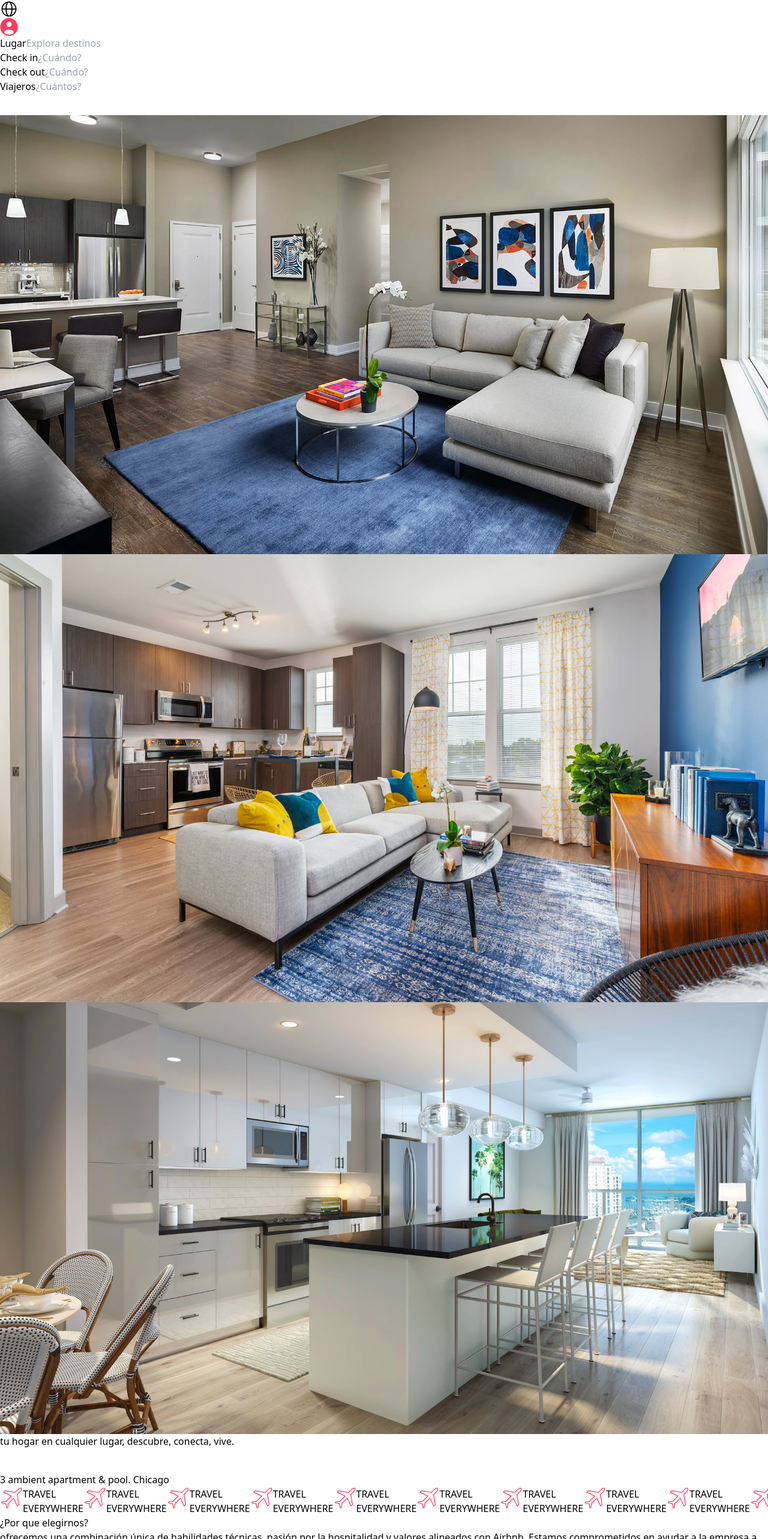
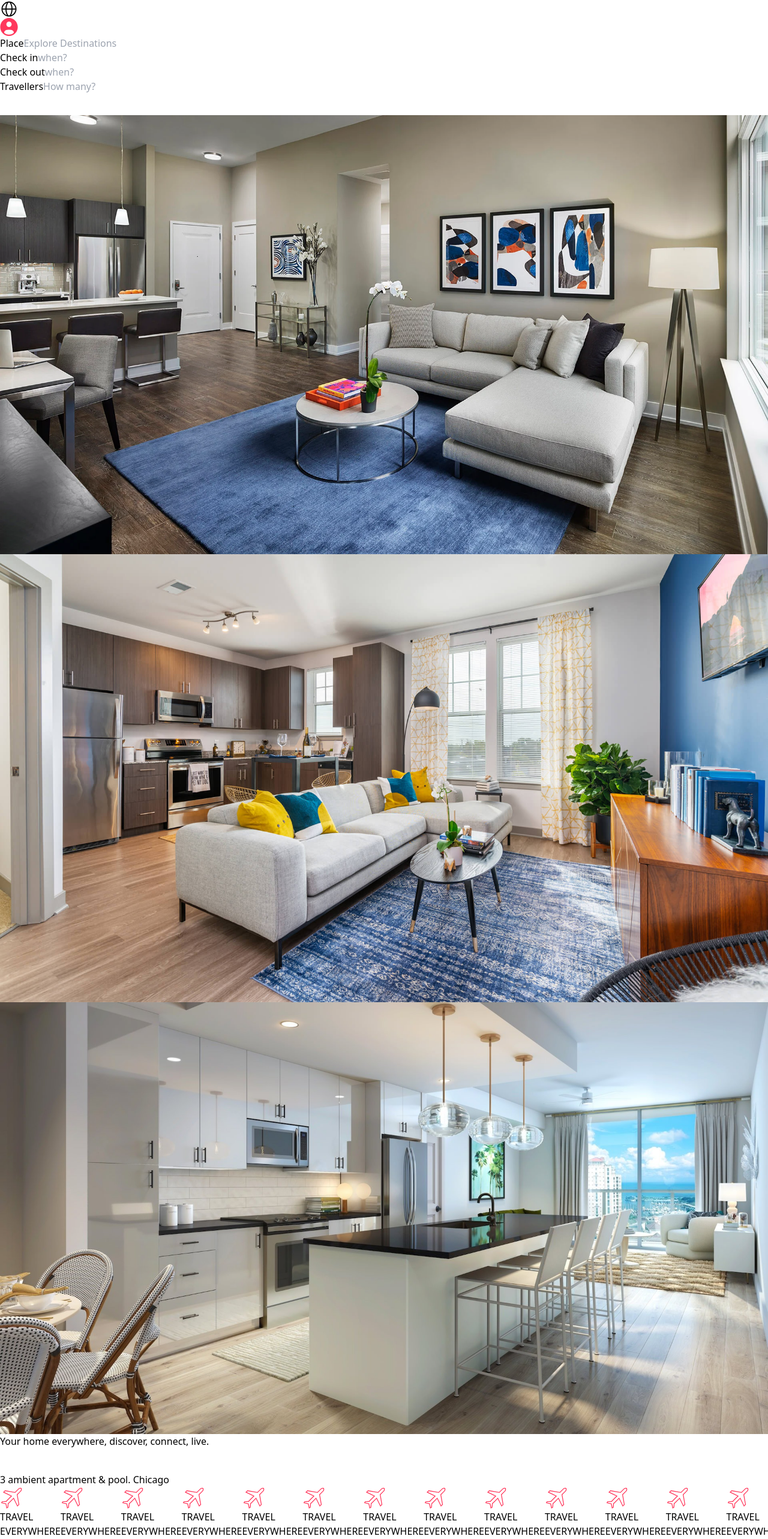
Before and after one commit to villarrealjoaquin/Travel-nest, a React (Vite) app in the folder client/: page / in a window 1280 px wide. Shown: the part 48-2614 px from the top of the page at 60% size. Built offline with nearby package versions, Linux system fonts and the light colour scheme.

Commit message:
translations added and fixes

```diff
--- a/client/package.json
+++ b/client/package.json
@@ -11,8 +11,13 @@
   },
   "dependencies": {
     "i18next": "^23.6.0",
+    "i18next-browser-languagedetector": "^7.1.0",
+    "i18next-http-backend": "^2.3.1",
+    "install": "^0.13.0",
+    "npm": "^10.2.1",
     "react": "^18.2.0",
     "react-dom": "^18.2.0",
+    "react-i18next": "^13.3.1",
     "react-router-dom": "^6.17.0"
   },
   "devDependencies": {
--- a/client/src/App.tsx
+++ b/client/src/App.tsx
@@ -1,5 +1,6 @@
 import { Navbar } from "./components"
 import { Home } from "./pages"
+import './i18n'
 
 function App() {
   return (
--- a/client/src/components/Navbar/Navbar.tsx
+++ b/client/src/components/Navbar/Navbar.tsx
@@ -1,3 +1,4 @@
+import { t } from "i18next"
 import { Global, UserIcon } from "."
 
 function Navbar() {
@@ -8,7 +9,7 @@ function Navbar() {
           <h2 className="text-[#FF385C] text-[2.5rem] font-medium">TravelNest</h2>
           <section className="flex items-center gap-5">
             <article className="flex gap-3">
-              <h3 className="text-lg text-center">Pone tu publicacion</h3>
+              <h3 className="text-lg text-center">{t('navbar.post')}</h3>
               <Global />
             </article>
             <article className="flex items-center border border-black rounded-3xl px-3 py-1 gap-2">
--- a/client/src/components/Navbar/icons/icons.tsx
+++ b/client/src/components/Navbar/icons/icons.tsx
@@ -6,6 +6,6 @@ export const Global = () => (
 
 export const UserIcon = () => (
   <svg width="30" height="30" viewBox="0 0 41 42" fill="none" xmlns="http://www.w3.org/2000/svg">
-    <path fill-rule="evenodd" clip-rule="evenodd" d="M41 21C41 32.5979 31.8217 42 20.5 42C9.17816 42 0 32.5979 0 21C0 9.40201 9.17816 0 20.5 0C31.8217 0 41 9.40201 41 21ZM26.65 14.7C26.65 18.1795 23.8966 21 20.5 21C17.1034 21 14.35 18.1795 14.35 14.7C14.35 11.2206 17.1034 8.4 20.5 8.4C23.8966 8.4 26.65 11.2206 26.65 14.7ZM20.5 38.85C24.1572 38.85 27.5514 37.6958 30.3541 35.7235C31.5921 34.8524 32.121 33.193 31.4015 31.8427C29.9095 29.0436 26.8349 27.3 20.4998 27.3C14.1649 27.3 11.0904 29.0434 9.59839 31.8427C8.87865 33.193 9.40765 34.8522 10.6456 35.7233C13.4484 37.6956 16.8426 38.85 20.5 38.85Z" fill="#FF385C" />
+    <path fillRule="evenodd" clipRule="evenodd" d="M41 21C41 32.5979 31.8217 42 20.5 42C9.17816 42 0 32.5979 0 21C0 9.40201 9.17816 0 20.5 0C31.8217 0 41 9.40201 41 21ZM26.65 14.7C26.65 18.1795 23.8966 21 20.5 21C17.1034 21 14.35 18.1795 14.35 14.7C14.35 11.2206 17.1034 8.4 20.5 8.4C23.8966 8.4 26.65 11.2206 26.65 14.7ZM20.5 38.85C24.1572 38.85 27.5514 37.6958 30.3541 35.7235C31.5921 34.8524 32.121 33.193 31.4015 31.8427C29.9095 29.0436 26.8349 27.3 20.4998 27.3C14.1649 27.3 11.0904 29.0434 9.59839 31.8427C8.87865 33.193 9.40765 34.8522 10.6456 35.7233C13.4484 37.6956 16.8426 38.85 20.5 38.85Z" fill="#FF385C" />
   </svg>
 )
--- /dev/null
+++ b/client/src/i18n.ts
@@ -0,0 +1,39 @@
+import i18n from 'i18next';
+import { initReactI18next } from 'react-i18next';
+import EN_TRANSLATIONS from './utils/locales/en/en.json';
+import ES_TRANSLATIONS from './utils/locales/es/es.json';
+
+import Backend from 'i18next-http-backend';
+import LanguageDetector from 'i18next-browser-languagedetector';
+
+i18n
+    .use(Backend)
+    .use(LanguageDetector)
+    .use(initReactI18next)
+    .init(
+        {
+            detection: {
+                order: ['querystring', 'navigator'],
+                lookupQuerystring: 'lng',
+            },
+            fallbackLng: 'es',
+            debug: false,
+            resources: {
+                en: {
+                    translation: EN_TRANSLATIONS,
+                },
+                es: {
+                    translation: ES_TRANSLATIONS,
+                },
+            },
+            supportedLngs: ['en', 'es'],
+            interpolation: {
+                escapeValue: false,
+            },
+        },
+        (err, t) => {
+            if (err) console.error(err);
+        },
+    );
+
+export default i18n;
--- a/client/src/pages/Home/Home.tsx
+++ b/client/src/pages/Home/Home.tsx
@@ -7,6 +7,7 @@ import { ApartmentSearch } from "."
 import SliderHome from './components/Slider/Slider';
 import { WhyChooseUs } from './components/WhyChooseUs/WhyChooseUs';
 import Form from './components/FormDiscounts/Form'
+import { t } from 'i18next';
 
 function Home() {
 
@@ -14,19 +15,19 @@ function Home() {
     {
       id: 1,
       image: apartment1,
-      info: "1 ambient apartment & terrace.",
+      info: t('apartments.1'),
       highlighted: "Malasia"
     },
     {
       id: 2,
       image: apartment2,
-      info: "3 ambient apartment & pool.",
+      info: t('apartments.3'),
       highlighted: "Chicago"
     },
     {
       id: 3,
       image: apartment3,
-      info: "2 ambient apartment.",
+      info: t('apartments.2'),
       highlighted: "Noruega"
     }
   ];
@@ -60,7 +61,7 @@ function Home() {
           />
         ))}
         <div className='flex flex-col absolute top-[50%] left-[5%] z-20'>
-          <span className='text-white text-[4rem] max-w-4xl mb-5 font-bold'>tu hogar en cualquier lugar, descubre, conecta, vive.</span>
+          <span className='text-white text-[4rem] max-w-4xl mb-5 font-bold'>{t('home.homeTitle')}</span>
           <div className='flex items-center'>
             <img src={location} alt="" className='text-black' width={40} />
             <p className='text-white text-[1.4rem]  pl-2'>{currentApartment.info} <span className='font-bold'>{currentApartment.highlighted}</span></p>
--- a/client/src/pages/Home/components/ApartmentSearch/ApartmentSearch.tsx
+++ b/client/src/pages/Home/components/ApartmentSearch/ApartmentSearch.tsx
@@ -1,3 +1,4 @@
+import { t } from "i18next";
 import { SearchIcon } from "../..";
 
 function ApartmentSearch() {
@@ -10,20 +11,20 @@ function ApartmentSearch() {
       <section className="flex justify-center relative top-10">
         <form onSubmit={handleSubmit} className="flex items-center border border-black rounded-full px-4 gap-2 z-50 bg-white">
           <div className="flex flex-col border-r border-black pl-5 py-3">
-            <label className="font-bold">Lugar</label>
-            <input className="focus:border-transparent focus:outline-none" type="text" placeholder="Explora destinos" />
+            <label className="font-bold">{t('navbar.place')}</label>
+            <input className="focus:border-transparent focus:outline-none" type="text" placeholder={t('navbar.explore')} />
           </div>
           <div className="flex flex-col border-r border-black py-3">
             <label className="font-bold">Check in</label>
-            <input className="focus:border-transparent focus:outline-none" type="text" placeholder="¿Cuándo?" />
+            <input className="focus:border-transparent focus:outline-none" type="text" placeholder={t('navbar.when')} />
           </div>
           <div className="flex flex-col border-r border-black py-3">
             <label className="font-bold">Check out</label>
-            <input className="focus:border-transparent focus:outline-none" type="text" placeholder="¿Cuándo?" />
+            <input className="focus:border-transparent focus:outline-none" type="text" placeholder={t('navbar.when')}  />
           </div>
           <div className="flex flex-col py-3">
-            <label className="font-bold">Viajeros</label>
-            <input className="focus:border-transparent focus:outline-none" type="text" placeholder="¿Cuántos?" />
+            <label className="font-bold">{t('navbar.travellers')}</label>
+            <input className="focus:border-transparent focus:outline-none" type="text" placeholder={t('navbar.howMany')} />
           </div>
           <button className="bg-[#FF385C] rounded-3xl p-2"><SearchIcon /></button>
         </form>
--- a/client/src/pages/Home/components/FormDiscounts/Form.tsx
+++ b/client/src/pages/Home/components/FormDiscounts/Form.tsx
@@ -1,9 +1,10 @@
+import { t } from "i18next";
 import Button from "../../../../components/Button";
 
 function Form() {
     return (
         <section className="bg-[#FF385C] flex items-center w-full h-[200px] pl-10">
-            <span className="text-[3rem] text-white max-w-lg text-center">Descubre nuestros descuentos ocultos</span>
+            <span className="text-[3rem] text-white max-w-lg text-center">{t('home.discoverUs')}</span>
             <div>
                 <input placeholder="First Name" type="text" className="text-[1.5rem] text-white focus:outline-none bg-transparent border-b ml-[50px]"></input>
                 <input placeholder="Last Name" type="text" className="text-[1.5rem] text-white  focus:outline-none bg-transparent border-b ml-20"></input>
--- a/client/src/pages/Home/components/Slider/Slider.tsx
+++ b/client/src/pages/Home/components/Slider/Slider.tsx
@@ -14,18 +14,17 @@ const SliderHome = ({
             border-t-solid border-t-red-500
             py-2 lg:py-4 ${containerClassNames} `}
         >
-            <div className={`${styles['logo-slide']} ${styles['logo-content']} mx-4 items-center gap-16`}>
+            <div className={`${styles['logo-slide']} ${styles['logo-content']} mx-4 items-center gap-44`}>
                 {[...Array(20)].map((_, index) => (
-                    <>
-                        <div key={index}>
+                    <div key={index} className='flex items-center w-[500px] gap-24'>
+                        <div>
                             <svg width="38" height="38" viewBox="0 0 38 38" fill="none" xmlns="http://www.w3.org/2000/svg">
                                 <path d="M10.8336 36.176L9.25418 28.7328L1.75156 27.0738L3.28462 24.1348L10.1543 23.7595C10.507 23.3011 11.2943 22.2941 11.7859 21.8025L18.0452 15.5432L4.99581 9.14494L8.29943 5.84132L24.8437 8.74357L30.7016 2.88563C31.3963 2.19094 32.4781 1.82401 33.8295 1.82401C34.751 1.82401 35.4861 1.99382 35.5169 2.00094L35.8732 2.08407L35.9789 2.43438C36.5358 4.27501 36.2009 6.35075 35.1832 7.36844L29.298 13.2537L32.1884 29.7303L28.8847 33.0339L22.5114 20.0367L16.6654 25.8839C16.0502 26.4979 14.7381 27.7079 14.2512 28.1544L13.7394 34.5966L10.8312 36.1748L10.8336 36.176ZM3.63968 26.1951L10.3253 27.6723L11.7218 34.2558L12.5352 33.8141L13.0316 27.5583L13.2157 27.3897C13.2347 27.3731 15.0468 25.7165 15.7724 24.9909L22.8712 17.8909L29.2446 30.8881L30.8287 29.3028L27.9383 12.825L34.2902 6.47426C34.8412 5.92326 35.1749 4.57663 34.865 3.16944C34.6085 3.13144 34.2404 3.09107 33.8319 3.09107C33.1277 3.09107 32.1706 3.21101 31.5982 3.78219L25.2747 10.1056L8.72931 7.20338L7.14399 8.78751L20.1934 15.1858L12.6813 22.6979C12.1077 23.2703 10.9974 24.7428 10.9856 24.757L10.8086 24.9921L4.07312 25.3603L3.63849 26.1939L3.63968 26.1951Z" fill="#FF385C" />
                             </svg>
-
                         </div>
 
                         <p className="min-w-fit text-2xl tracking-widest text-[#FF385C]">{title?.toUpperCase()}</p>
-                    </>
+                    </div>
                 ))}
             </div>
         </div>
--- a/client/src/pages/Home/components/WhyChooseUs/WhyChooseUs.tsx
+++ b/client/src/pages/Home/components/WhyChooseUs/WhyChooseUs.tsx
@@ -1,3 +1,4 @@
+import { t } from "i18next"
 
 
 export const WhyChooseUs = () => {
@@ -6,13 +7,9 @@ export const WhyChooseUs = () => {
       <div className="relative top-[200px] right-[60px] w-[400px] h-[23px] bg-[#FF385C] rotate-[-40deg]"></div>
       <div className="relative top-[150px] left-[2px] w-[400px] h-[23px] bg-[#DF405D] rotate-[-40deg]"></div>
       <div className="flex items-center gap-14 justify-center mt-32">
-        <div>
-          <h3 className="text-[4rem] text-[#FF385C]">¿Por que elegirnos?</h3>
-          <p className="text-[1.5rem] max-w-xl text-center">ofrecemos una combinación única de habilidades técnicas,
-            pasión por la hospitalidad y valores alineados con Airbnb.
-            Estamos comprometidos en ayudar a la empresa a crecer, mantener
-            a los usuarios felices y fomentar experiencias auténticas en todo el mundo.
-          </p>
+        <div className="flex items-center flex-col">
+          <h3 className="text-[4rem] text-[#FF385C]">{t('home.whyChooseUsTitle')}</h3>
+          <p className="text-[1.5rem] max-w-xl text-center">{t('home.whyChooseUsText')}</p>
         </div>
         <div>
           <svg width="400" height="356" viewBox="0 0 400 356" fill="none" xmlns="http://www.w3.org/2000/svg">
--- a/client/src/utils/locales/en/en.json
+++ b/client/src/utils/locales/en/en.json
@@ -1,5 +1,21 @@
 {
+    "navbar": {
+        "post": "Add your post",
+        "place": "Place",
+        "travellers": "Travellers",
+        "explore": "Explore Destinations",
+        "when": "when?",
+        "howMany": "How many?"
+    },
     "home": {
-        "discoverUs": "Discover our ocult discounts"
+        "homeTitle": "Your home everywhere, discover, connect, live.",
+        "discoverUs": "Discover our ocult discounts",
+        "whyChooseUsTitle": "¿Why choose us?",
+        "whyChooseUsText": "We offer a unique combination of technical habilities, passionate of hospitality and value aligned with Airbnb. We are compromised to help the enterprise to grow up, keep the users happy and foment worldwide authentic experiences"
+    },
+    "apartments": {
+        "1": "1 ambient apartment & terrace.",
+        "2": "2 ambient apartment.",
+        "3": "3 ambient apartment & pool."
     }
 }
--- a/client/src/utils/locales/es/es.json
+++ b/client/src/utils/locales/es/es.json
@@ -1,5 +1,21 @@
 {
+    "navbar": {
+        "post": "Pone tu publicación",
+        "place": "Lugar",
+        "travellers": "Viajeros",
+        "explore": "Explora destinos",
+        "when": "¿Cuándo?",
+        "howMany": "¿Cuántos?"
+    },
     "home": {
-        "discoverUs": "Descubre nuestros descuentos ocultos"
+        "homeTitle": "tu hogar en cualquier lugar, descubre, conecta, vive.",
+        "discoverUs": "Descubre nuestros descuentos ocultos",
+        "whyChooseUsTitle": "¿Por que elegirnos?",
+        "whyChooseUsText": "ofrecemos una combinación única de habilidades técnicas, pasión por la hospitalidad y valores alineados con Airbnb. Estamos comprometidos en ayudar a la empresa a crecer, mantener a los usuarios felices y fomentar experiencias auténticas en todo el mundo."
+    },
+    "apartments": {
+        "1": "1 ambiente con terraza.",
+        "2": "2 ambientes",
+        "3": "3 ambientes con piscina."
     }
 }
```
Also changed, not shown: client/public/Vector (4).svg, 1 other file (tests, documents, lock files or other folders).
